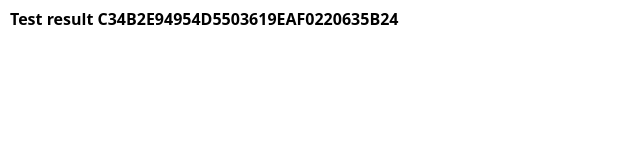
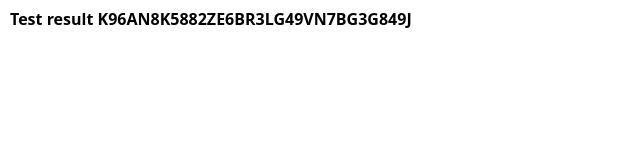
Before and after one commit to medisvit/K96AN8K5882ZE6BR3LG49VN7BG3G849J, a plain HTML site: page index.html in a window 1280 px wide. Shown: the full height of the page, 0-640 px from the left. Drawn offline with nearby package versions, Linux system fonts and the light colour scheme.

Commit message:
Update index.html

```diff
--- a/index.html
+++ b/index.html
@@ -16,7 +16,7 @@
     />
   </head>
   <body style="font-size: 8px">
-    <h1 style="margin: 10px">Test result C34B2E94954D5503619EAF0220635B24</h1>
+    <h1 style="margin: 10px">Test result K96AN8K5882ZE6BR3LG49VN7BG3G849J</h1>
     <img src="test.jpg" alt="" style="max-width: 100%" />
   </body>
 </html>
```
